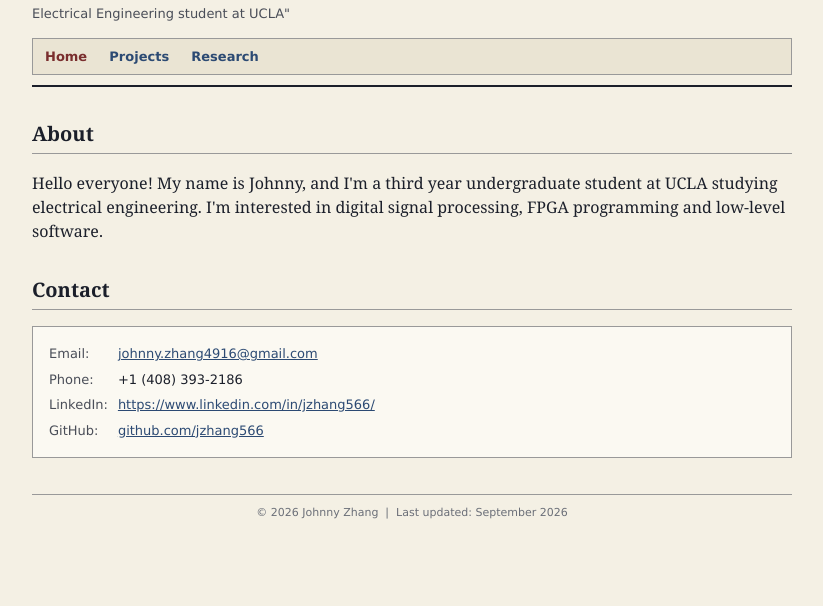
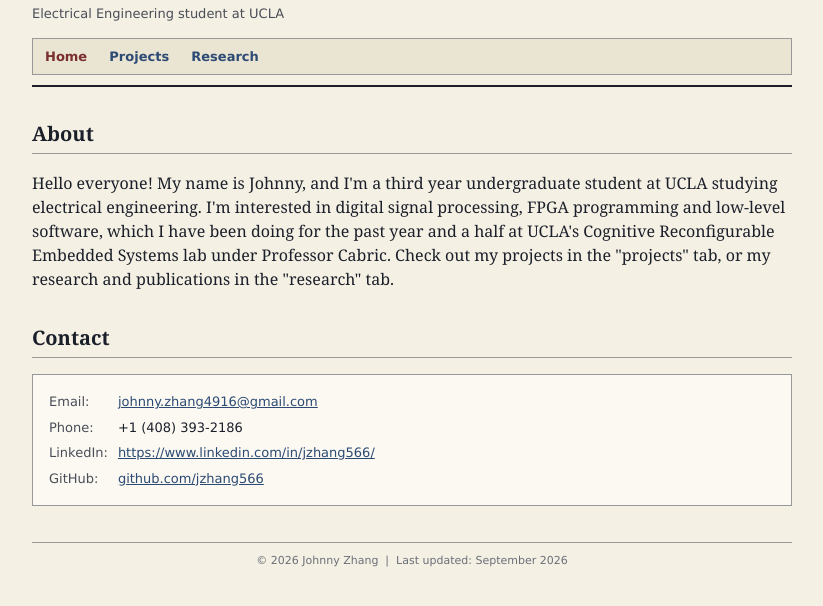
Before and after one commit to jzhang566/jzhang566.github.io, a plain HTML site: page index.html in a window 1280 px wide. Shown: the part 60-666 px from the top of the page, without its empty margins (228-1051 px from the left). Drawn offline with Linux system fonts and the light colour scheme.

Commit message:
Update index.html

```diff
--- a/index.html
+++ b/index.html
@@ -11,7 +11,7 @@
 
     <header class="site-header">
       <h1>Johnny Zhang</h1>
-      <p class="tagline">Electrical Engineering student at UCLA"</p>
+      <p class="tagline">Electrical Engineering student at UCLA</p>
       <nav class="site-nav">
         <a href="index.html" class="current">Home</a>
         <a href="projects.html">Projects</a>
@@ -21,7 +21,7 @@
 
     <h2>About</h2>
     <p>
-      Hello everyone! My name is Johnny, and I'm a third year undergraduate student at UCLA studying electrical engineering. I'm interested in digital signal processing, FPGA programming and low-level software.
+      Hello everyone! My name is Johnny, and I'm a third year undergraduate student at UCLA studying electrical engineering. I'm interested in digital signal processing, FPGA programming and low-level software, which I have been doing for the past year and a half at UCLA's Cognitive Reconfigurable Embedded Systems lab under Professor Cabric. Check out my projects in the "projects" tab, or my research and publications in the "research" tab.
     </p>
 
     <h2>Contact</h2>
```
